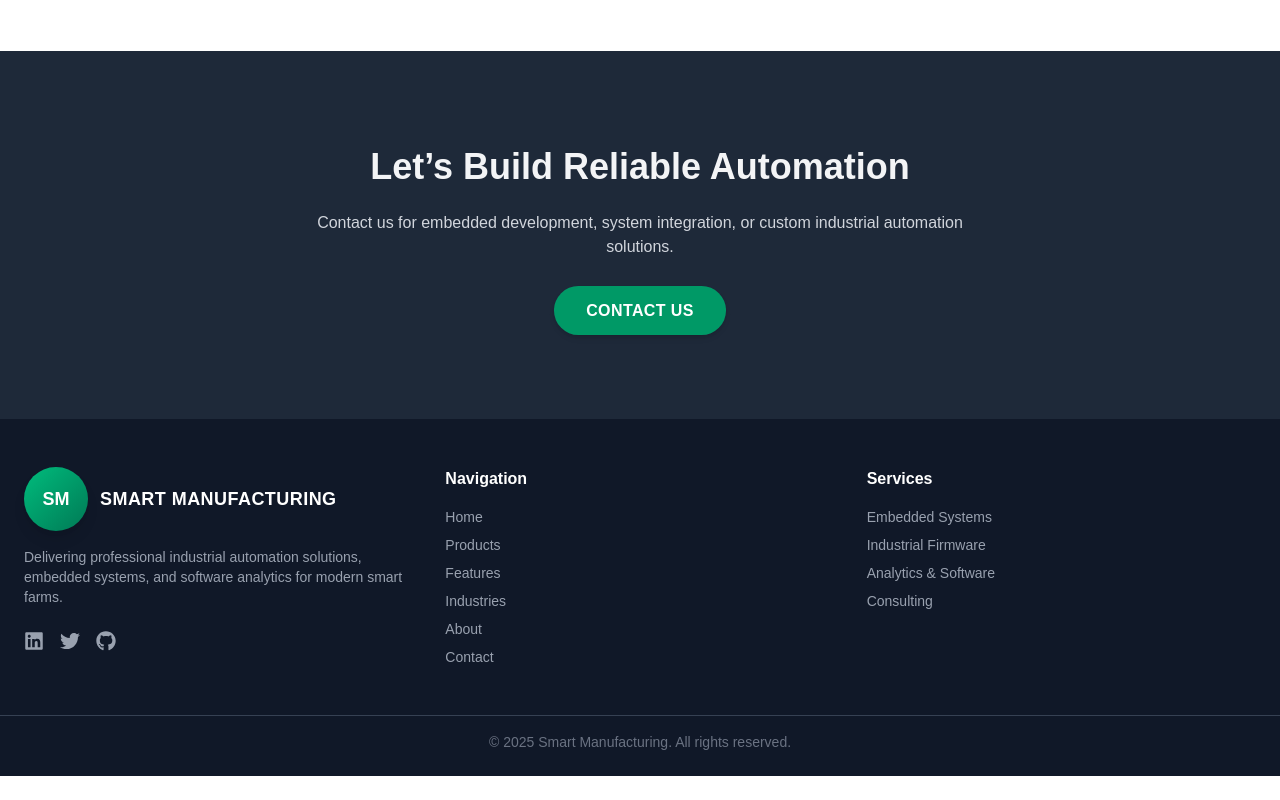
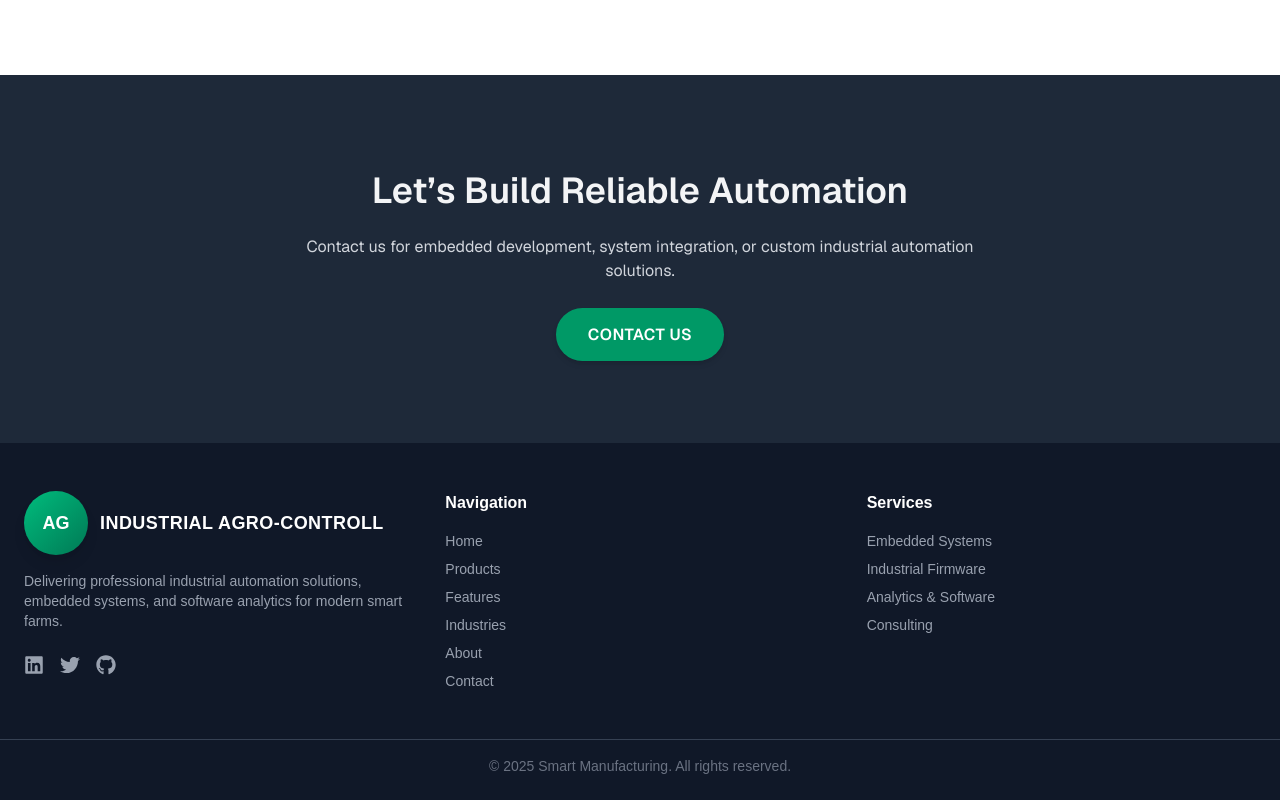
Before and after one commit to Bm8725/agrocontroll.com, a Next.js app: page / in a window 1280 px wide. Shown: the part 1471-2271 px from the top of the page. Before the commit the page ends 2247 px from the top, so only its background shows below. Built offline with nearby package versions, Linux system fonts and the light colour scheme.

Commit message:
Update chat add

```diff
--- a/src/app/footer/footer.js
+++ b/src/app/footer/footer.js
@@ -31,10 +31,10 @@ export default function Footer() {
         <div className="flex flex-col gap-4">
           <div className="flex items-center gap-3">
             <div className="w-16 h-16 rounded-full bg-gradient-to-br from-emerald-500 to-emerald-700 flex items-center justify-center shadow-lg">
-              <span className="text-white font-bold text-lg">SM</span>
+              <span className="text-white font-bold text-lg">AG</span>
             </div>
             <span className="font-semibold uppercase tracking-wide text-white text-lg">
-              Smart Manufacturing
+              Industrial agro-controll
             </span>
           </div>
           <p className="text-gray-400 text-sm">
--- a/src/app/layout.js
+++ b/src/app/layout.js
@@ -15,7 +15,8 @@ const geistMono = Geist_Mono({
 
 export const metadata = {
   title: "agro-controll.com. Smart solutions into smart world.",
-  description: "Industrial automation, embedded systems, and analytics for smart livestock and commercial farms.",
+  description:
+    "Industrial automation, embedded systems, and analytics for smart livestock and commercial farms.",
 };
 
 export default function RootLayout({ children }) {
@@ -39,8 +40,16 @@ export default function RootLayout({ children }) {
           }}
         />
       </head>
-      <body>
-        {children}
+      <body
+        className={`${geistSans.variable} ${geistMono.variable} antialiased flex flex-col min-h-screen bg-[#0f111a] text-white`}
+      >
+        {/* Navbar */}
+        <Navbar />
+
+        {/* Main content */}
+        <main className="flex-1">{children}</main>
+
+        {/* Footer */}
         <Footer />
       </body>
     </html>
```
